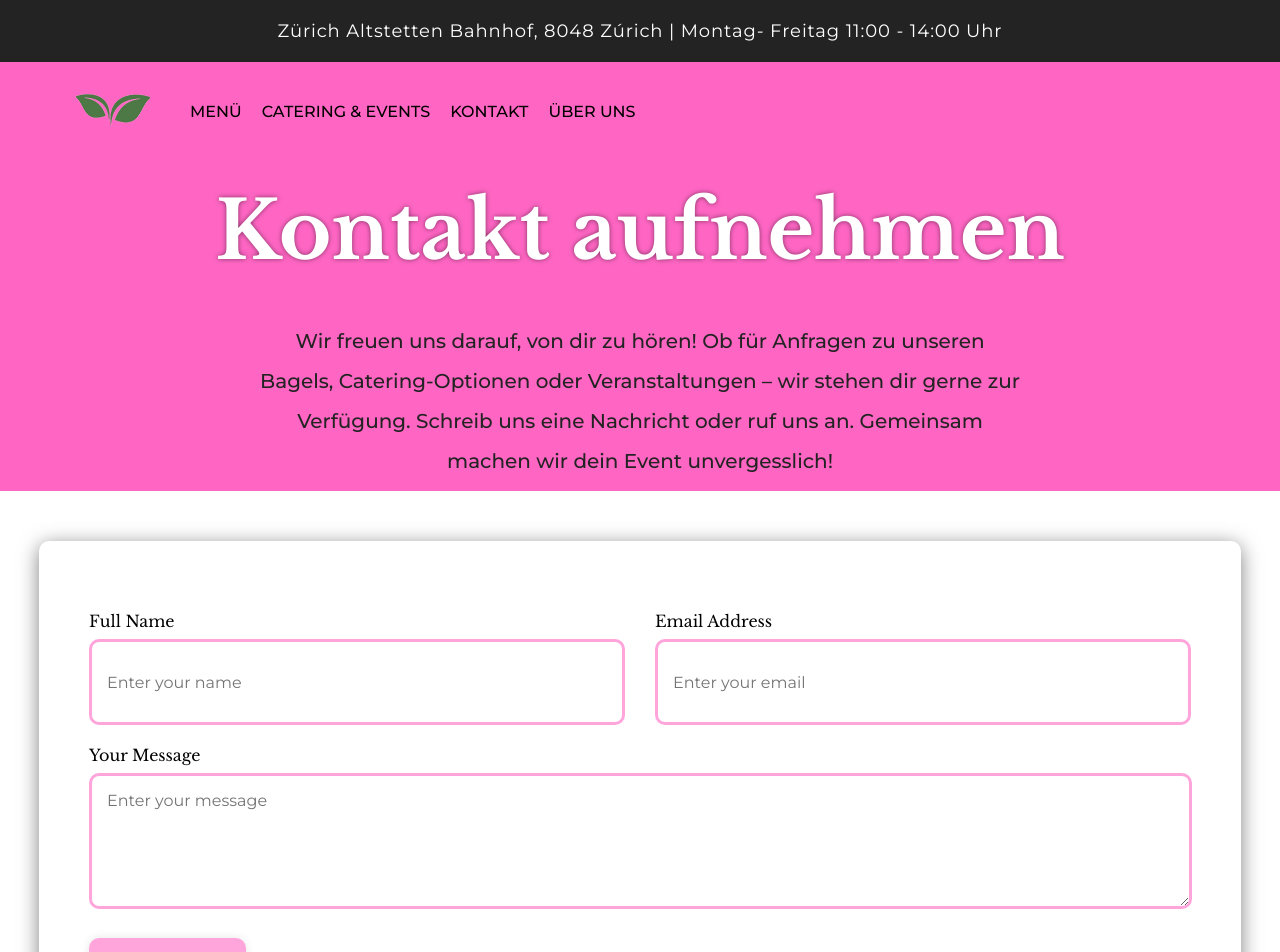
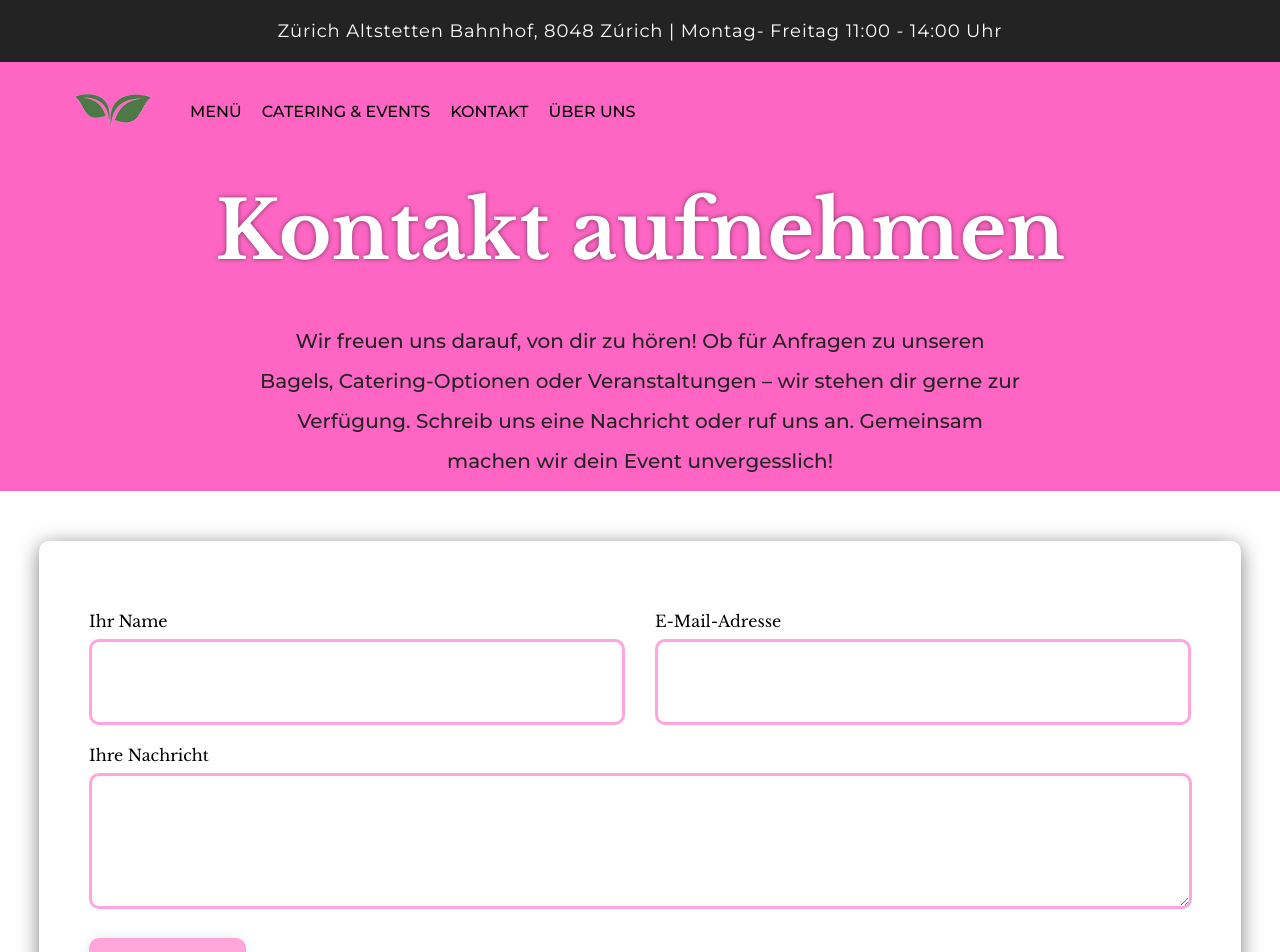
Before and after one commit to HeyTiina/kynd, a React (Create React App) app: page /KontaktScreen in a window 1280 px wide. Shown: the top 952 px of the page. Built offline with nearby package versions, Linux system fonts and the light colour scheme.

Commit message:
formular result

```diff
--- a/src/kontaktScreen/Formular.css
+++ b/src/kontaktScreen/Formular.css
@@ -8,7 +8,7 @@ form {
   background-color: white;
   color: black;
   font-family: "Libre Baskerville", serif;
-  box-shadow: 0 4px 20px rgba(0, 0, 0, 0.5); /* Sombra oscura */
+  box-shadow: 0 4px 20px rgba(0, 0, 0, 0.5);
   margin: 50px;
   padding: 50px;
   border-radius: 10px;
@@ -57,5 +57,12 @@ form button {
 }
 
 form button:hover {
-  background-color: #FF66C4;
+  background-color: #ff66c4;
 }
+
+.result-message {
+  text-align: center;
+  margin-top: 50px;
+  font-weight: 500;
+  font-family: "Montserrat", sans-serif;
+}
--- a/src/kontaktScreen/Formular.js
+++ b/src/kontaktScreen/Formular.js
@@ -6,11 +6,12 @@ const Formular = () => {
 
   const onSubmit = async (event) => {
     event.preventDefault();
-    setResult("Sending....");
+    setResult("Wird gesendet..."); // Changed to use ellipsis for better UX
+
     const formData = new FormData(event.target);
+    formData.append("access_key", "660a64a8-afe9-45db-9072-6cf5de4fbaa7"); // Make sure to manage sensitive data securely
 
-    formData.append("access_key", "660a64a8-afe9-45db-9072-6cf5de4fbaa7");
-
+    try {
       const response = await fetch("https://api.web3forms.com/submit", {
         method: "POST",
         body: formData,
@@ -19,11 +20,17 @@ const Formular = () => {
       const data = await response.json();
 
       if (data.success) {
-      setResult("Form Submitted Successfully");
+        setResult(
+          "Ihr Formular wurde erfolgreich eingereicht. Wir werden uns so schnell wie möglich bei Ihnen melden."
+        );
         event.target.reset();
       } else {
-      console.log("Error", data);
-      setResult(data.message);
+        console.error("Error:", data); // Changed log to console.error for better clarity
+        setResult(data.message || "Submission failed, please try again."); // Provide a fallback message
+      }
+    } catch (error) {
+      console.error("Fetch error:", error); // Handle fetch errors
+      setResult("An error occurred. Please try again later."); // User-friendly error message
     }
   };
 
@@ -32,43 +39,39 @@ const Formular = () => {
       <form onSubmit={onSubmit}>
         <div className="info">
           <div className="input-box">
-            <label>Full Name</label> <br />
+            <label htmlFor="name">Ihr Name</label> <br />
             <input
               type="text"
+              id="name"
               className="field"
-              placeholder="Enter your name"
               name="name"
               required
             />
           </div>
 
           <div className="input-box">
-            <label>Email Address</label>
-            <br />
+            <label htmlFor="email">E-Mail-Adresse</label> <br />
             <input
               type="email"
+              id="email"
               className="field"
-              placeholder="Enter your email"
               name="email"
               required
             />
           </div>
         </div>
-
         <div className="input-box">
-          <label>Your Message</label>
-          <br />
+          <label htmlFor="message">Ihre Nachricht</label> <br />
           <textarea
+            id="message"
             name="message"
             className="field mess"
-            placeholder="Enter your message"
             required
           ></textarea>
         </div>
-
         <button type="submit">Send Message</button>
-      </form>{" "}
-
+        {result && <p className="result-message">{result}</p>}{" "}
+      </form>
     </section>
   );
 };
```
Lines whose indentation alone changed are shown as unchanged.
